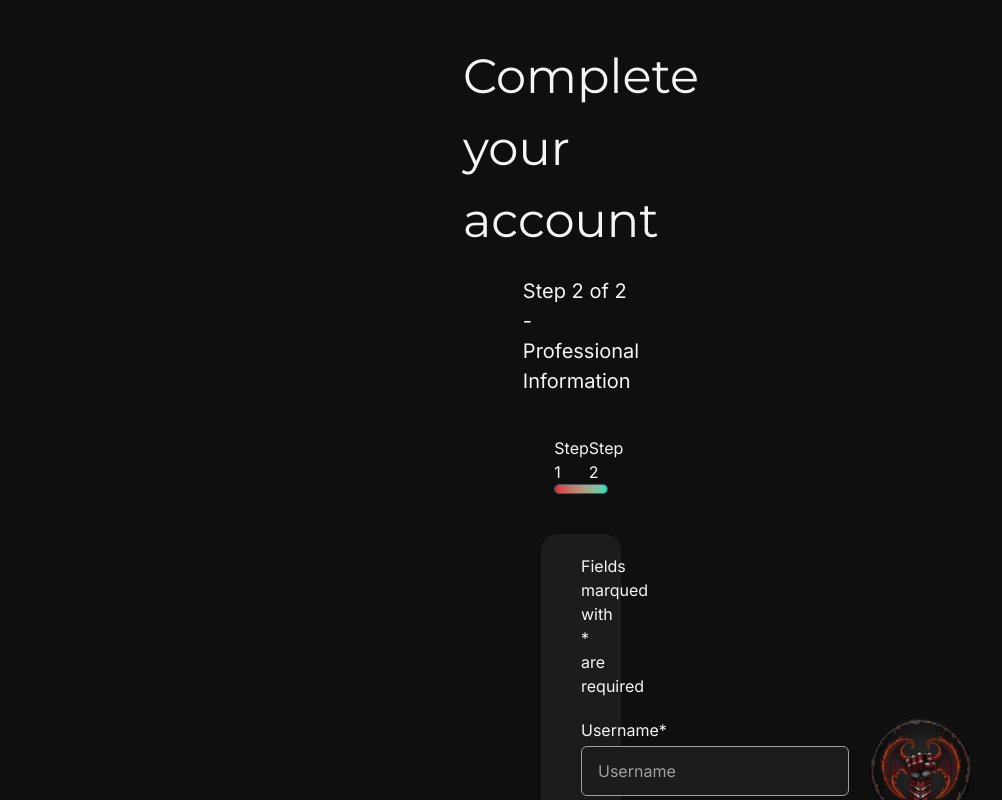
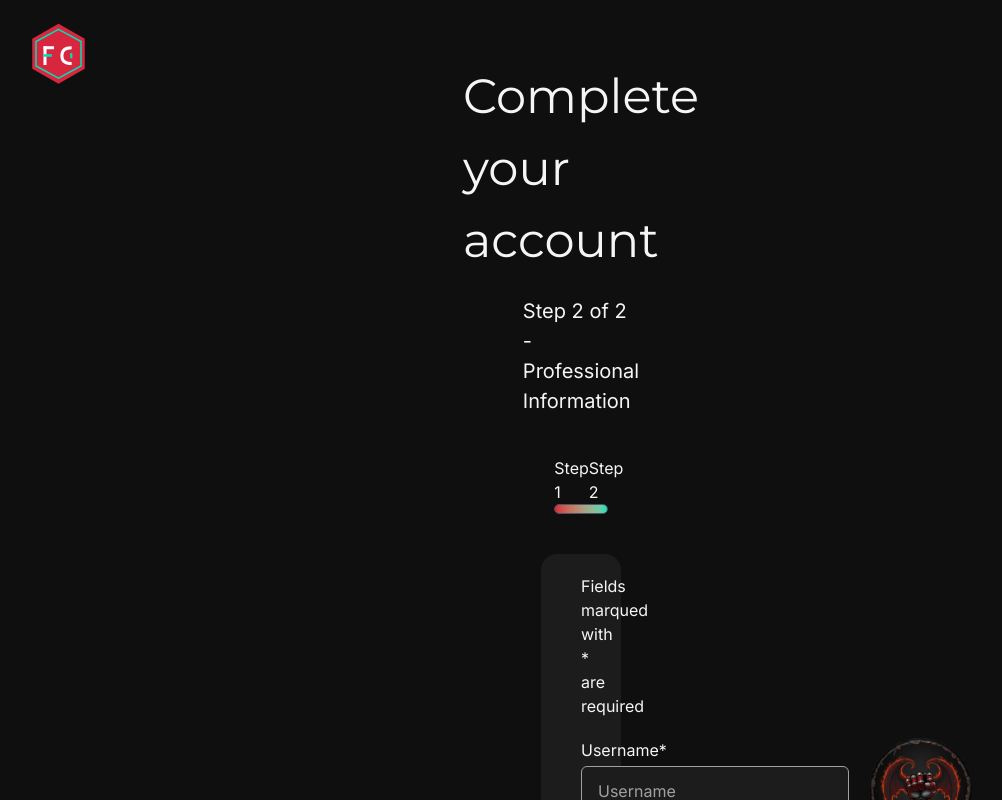
Before and after one commit to gregoirelebas/FightConnect-frontend, a Next.js app: page /signup in a window 1280 px wide. Shown: the top 800 px of the page, without its empty margins (59-1061 px from the left). Built offline with nearby package versions, Linux system fonts and the light colour scheme; no server answers.

Commit message:
Added missing logo.

```diff
--- a/app/signup/...UI/signup.tsx
+++ b/app/signup/...UI/signup.tsx
@@ -126,6 +126,7 @@ export default function SignupComponent() {
 
   return (
     <div className="flex flex-col justify-center mx-150 my-10 gap-5">
+      <Logo className="logo" />
       <HeaderSignupComponent step={Step.Step2} />
       <div className="card gap-5 ">
         <span>Fields marqued with * are required</span>
```
